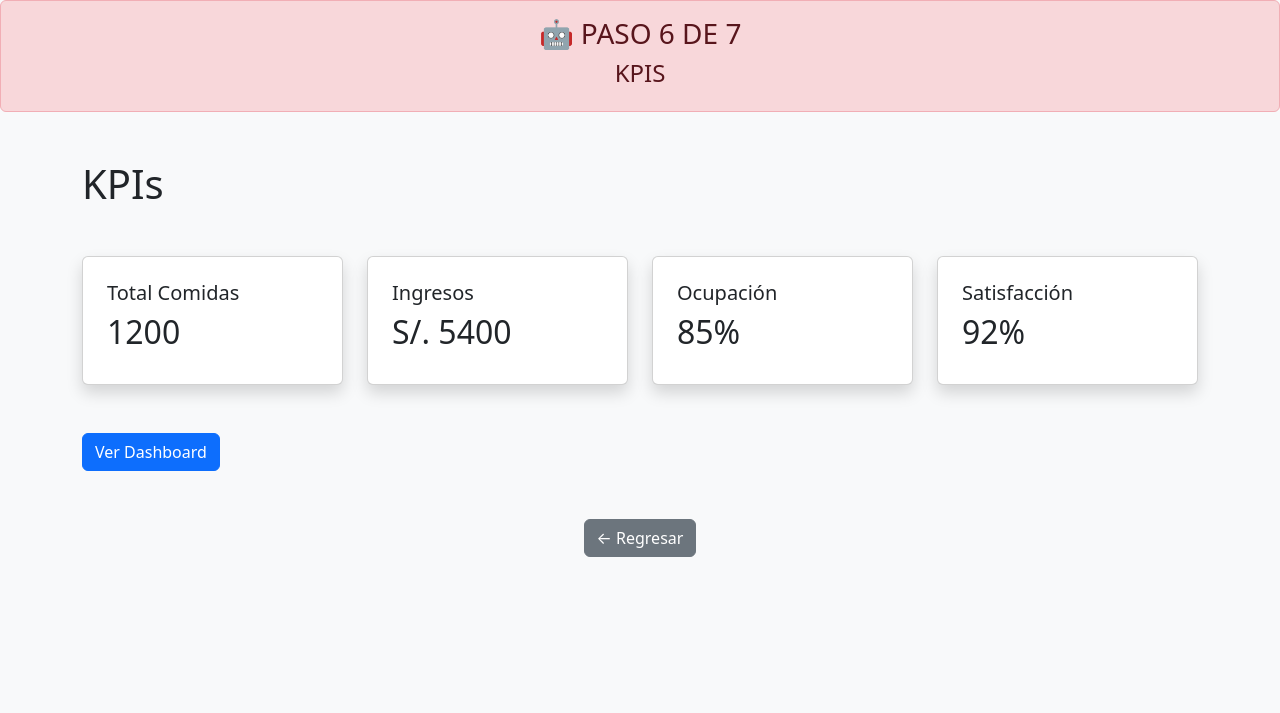
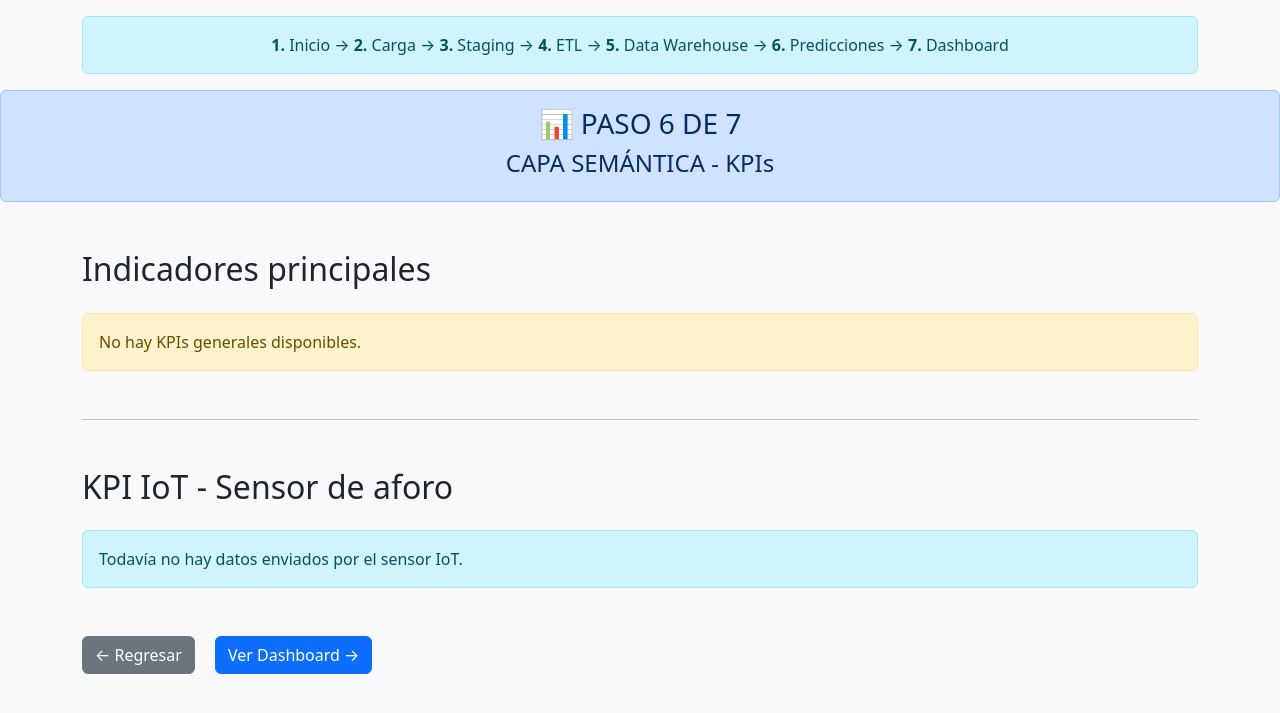
Before and after one commit to danielAC17109/BI-Comedor-Universitario, a Flask app: page /kpis in a window 1280 px wide. Shown: the top 713 px of the page. Run offline with Flask 3, Linux system fonts and the light colour scheme.

Commit message:
Agregar KPI IoT en capa KPIs

```diff
--- a/STREAMLIT/dashboard.py
+++ b/STREAMLIT/dashboard.py
@@ -56,6 +56,7 @@ col4.metric("Promedio consumo", f"{promedio_consumo:,.2f}")
 
 
 st.divider()
+
 
 
 # =========================
@@ -143,7 +144,7 @@ st.divider()
 # KPI IOT
 # =========================
 
-st.subheader("📡 KPI IoT - Aforo en tiempo real")
+st.subheader(" KPI IoT - Aforo en tiempo real")
 
 try:
     df_iot = cargar_df("""
--- a/app.py
+++ b/app.py
@@ -220,14 +220,41 @@ def generar_prediccion():
 @app.route('/kpis')
 def kpis():
 
-    return render_template('kpis.html')
+    engine = obtener_conexion()
 
+    try:
+        df_kpis = pd.read_sql(
+            text("SELECT * FROM vw_kpis_generales"),
+            engine
+        )
 
-# DASHBOARD
-@app.route('/dashboard')
-def dashboard():
+        df_iot = pd.read_sql(
+            text("""
+                SELECT *
+                FROM iot_aforo
+                ORDER BY fecha_hora DESC
+                LIMIT 1
+            """),
+            engine
+        )
 
-    return render_template("dashboard_redirect.html")
+        kpis_generales = df_kpis.to_dict(orient="records")[0]
+
+        if not df_iot.empty:
+            kpi_iot = df_iot.to_dict(orient="records")[0]
+        else:
+            kpi_iot = None
+
+    except Exception as e:
+        print(e)
+        kpis_generales = None
+        kpi_iot = None
+
+    return render_template(
+        'kpis.html',
+        kpis=kpis_generales,
+        iot=kpi_iot
+    )
 
 # =========================
 # MAIN
--- a/templates/kpis.html
+++ b/templates/kpis.html
@@ -1,105 +1,133 @@
 <!DOCTYPE html>
 <html lang="es">
-
 <head>
-
     <meta charset="UTF-8">
-
-    <title>
-        KPIs
-    </title>
-
+    <title>KPIs</title>
     <link href="https://cdn.jsdelivr.net/npm/bootstrap@5.3.7/dist/css/bootstrap.min.css" rel="stylesheet">
-
 </head>
 
 <body class="bg-light">
-<div class="alert alert-danger text-center">
 
-    <h3>🤖 PASO 6 DE 7</h3>
+{% include 'pasos.html' %}
 
-    <h4>KPIS</h4>
+<div class="alert alert-primary text-center">
+    <h3>📊 PASO 6 DE 7</h3>
+    <h4>CAPA SEMÁNTICA - KPIs</h4>
+</div>
 
-</div>
 <div class="container mt-5">
 
-    <h1 class="mb-5">
+    <h2 class="mb-4">Indicadores principales</h2>
 
-        KPIs
+    {% if kpis %}
 
-    </h1>
-
-    <div class="row">
+    <div class="row g-4">
 
         <div class="col-md-3">
-
-            <div class="card p-4 shadow">
-
-                <h5>Total Comidas</h5>
-
-                <h2>1200</h2>
-
+            <div class="card shadow text-center p-4">
+                <h5>Total registros</h5>
+                <h2>{{ kpis.total_registros }}</h2>
             </div>
-
         </div>
 
         <div class="col-md-3">
-
-            <div class="card p-4 shadow">
-
-                <h5>Ingresos</h5>
-
-                <h2>S/. 5400</h2>
-
+            <div class="card shadow text-center p-4">
+                <h5>Total comidas</h5>
+                <h2>{{ kpis.total_comidas }}</h2>
             </div>
-
         </div>
 
         <div class="col-md-3">
-
-            <div class="card p-4 shadow">
-
-                <h5>Ocupación</h5>
-
-                <h2>85%</h2>
-
+            <div class="card shadow text-center p-4">
+                <h5>Total ingresos</h5>
+                <h2>S/ {{ kpis.total_ingresos }}</h2>
             </div>
-
         </div>
 
         <div class="col-md-3">
-
-            <div class="card p-4 shadow">
-
-                <h5>Satisfacción</h5>
-
-                <h2>92%</h2>
-
+            <div class="card shadow text-center p-4">
+                <h5>Promedio consumo</h5>
+                <h2>{{ kpis.promedio_consumo }}</h2>
             </div>
-
         </div>
 
     </div>
 
-    <a href="/dashboard"
-       class="btn btn-primary mt-5">
+    {% else %}
 
-        Ver Dashboard
+    <div class="alert alert-warning">
+        No hay KPIs generales disponibles.
+    </div>
 
-    </a>
-    <div class="mt-5 text-center">
+    {% endif %}
 
-            <a href="/predicciones"
-               class="btn btn-secondary">
+    <hr class="my-5">
 
-                ← Regresar
+    <h2 class="mb-4"> KPI IoT - Sensor de aforo</h2>
 
-            </a>
+    {% if iot %}
 
+    <div class="row g-4">
+
+        <div class="col-md-3">
+            <div class="card shadow text-center p-4 border-info">
+                <h5>Personas actuales</h5>
+                <h2>{{ iot.personas_actuales }}</h2>
+            </div>
         </div>
+
+        <div class="col-md-3">
+            <div class="card shadow text-center p-4 border-secondary">
+                <h5>Capacidad</h5>
+                <h2>{{ iot.capacidad }}</h2>
+            </div>
+        </div>
+
+        <div class="col-md-3">
+            <div class="card shadow text-center p-4 border-success">
+                <h5>Ocupación</h5>
+                <h2>{{ iot.porcentaje_ocupacion }}%</h2>
+            </div>
+        </div>
+
+        <div class="col-md-3">
+            <div class="card shadow text-center p-4 border-warning">
+                <h5>Estado</h5>
+                <h2>{{ iot.estado }}</h2>
+            </div>
+        </div>
+
+    </div>
+
+    <div class="progress mt-4" style="height: 30px;">
+        <div
+            class="progress-bar"
+            role="progressbar"
+            style="width: {{ iot.porcentaje_ocupacion }}%;">
+            {{ iot.porcentaje_ocupacion }}%
+        </div>
+    </div>
+
+    {% else %}
+
+    <div class="alert alert-info">
+        Todavía no hay datos enviados por el sensor IoT.
+    </div>
+
+    {% endif %}
+
+    <div class="mt-5">
+        <a href="/predicciones" class="btn btn-secondary">← Regresar</a>
+        <a href="/dashboard" class="btn btn-primary ms-3">Ver Dashboard →</a>
+    </div>
 
 </div>
 
+<script>
+document.addEventListener("DOMContentLoaded", function(){
+    registrarEvento("kpis_visualizados");
+});
+</script>
+
 </body>
-
 </html>
```
